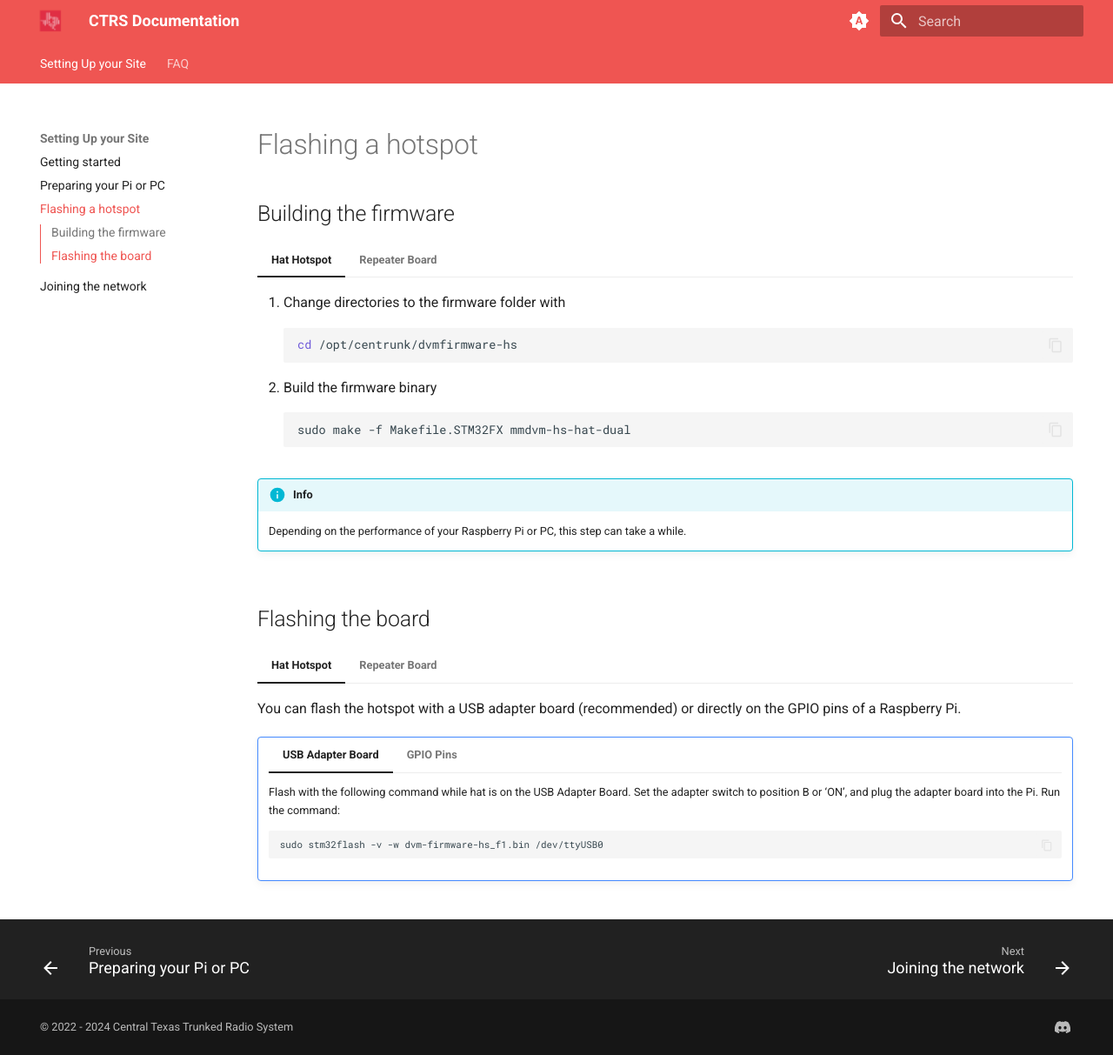
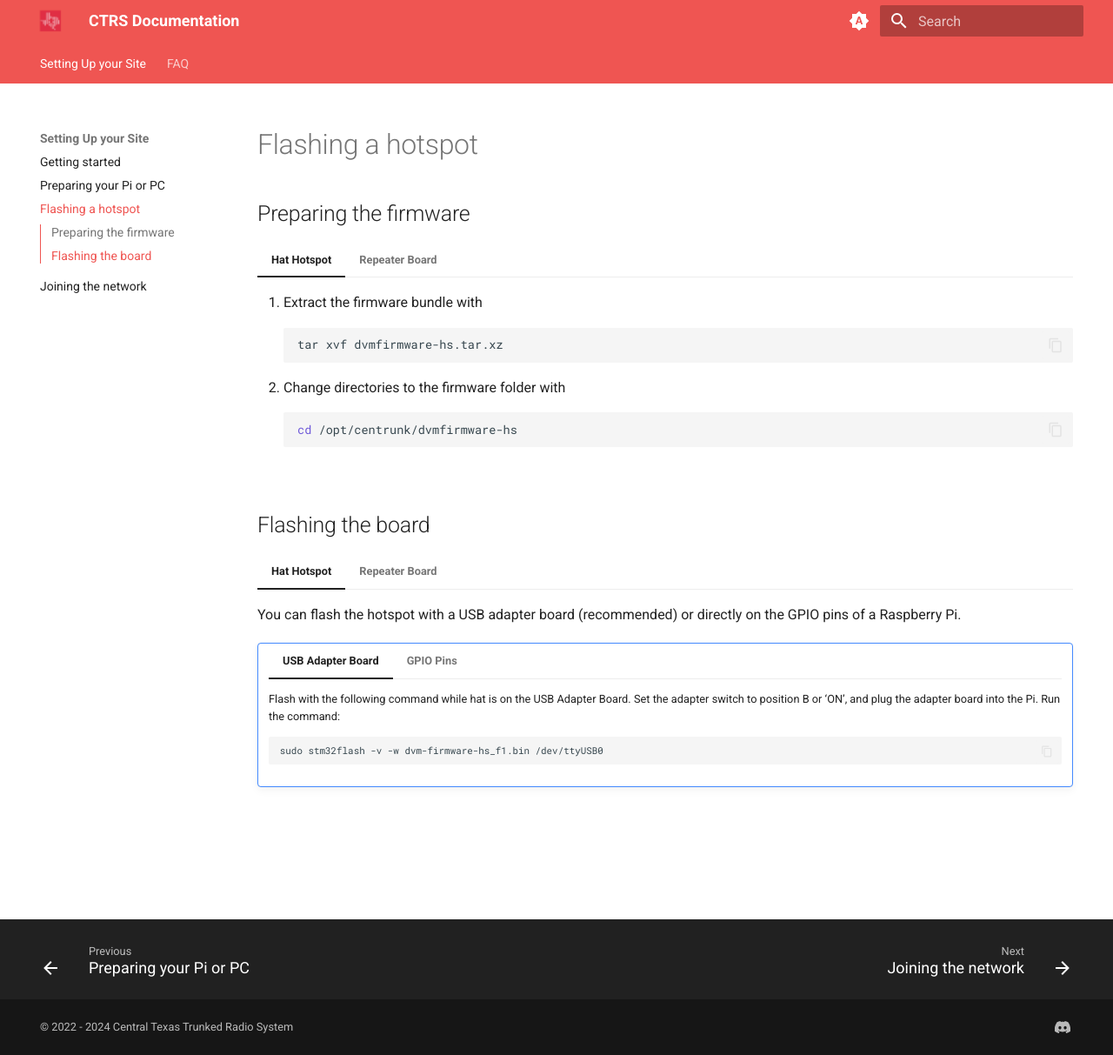
Before and after one commit to thehedgefrog/ctrs-documentation, an MkDocs documentation site: the page built from docs/setting-up/flashing-hotspot.md, in a window 1280 px wide and 1213 px high. Shown: the whole window at 87% size. Built offline with MkDocs 1.6.1 and Material for MkDocs 9.7.7, drawn with Linux system fonts in a browser that asks for light colours.

Commit message:
Updated docs for DVM 4.0 and NetBird

````diff
--- a/docs/setting-up/flashing-hotspot.md
+++ b/docs/setting-up/flashing-hotspot.md
@@ -1,41 +1,28 @@
 # Flashing a hotspot
 
-## Building the firmware
+## Preparing the firmware
 
 === "Hat Hotspot"
 
-    1. Change directories to the firmware folder with
+    1. Extract the firmware bundle with
+    ``` sh
+    tar xvf dvmfirmware-hs.tar.xz
+    ```
+    2. Change directories to the firmware folder with
     ``` sh
     cd /opt/centrunk/dvmfirmware-hs
     ```
-    2.	Build the firmware binary
-    ``` sh
-    sudo make -f Makefile.STM32FX mmdvm-hs-hat-dual
-    ```
-    !!! info
-        Depending on the performance of your Raspberry Pi or PC, this step can take a while.
 
 === "Repeater Board"
 
-    1. Change directories to the firmware folder with
+    1. Extract the firmware bundle with
     ``` sh
-    cd /opt/centrunk/dvmfirmware-hs
+    tar xvf dvmfirmware.tar.xz
     ```
-    2.	Build the firmware binary
-        1.	Generic STM32 Board
-        ``` sh
-        sudo make -f Makefile.STM32F4
-        ```
-        2.	Repeater Builder Board
-        ``` sh
-        sudo make -f Makefile.STM32F4_POG
-        ```
-        3.	WA0EDA V3 cards
-        ``` sh
-        sudo make -f Makefile.STM32F4_EDA
-        ```
-        !!! info
-            Depending on the performance of your Raspberry Pi or PC, this step can take a while.
+    2.	Change directories to the firmware folder with
+    ``` sh
+    cd /opt/centrunk/dvmfirmware
+    ```
 
 ## Flashing the board
 
````
Also changed, not shown: docs/faq/faq.md (+7 -12 lines), docs/setting-up/join-network.md (+1 -1 lines), docs/setting-up/preparing-pi.md (+12 -9 lines).
